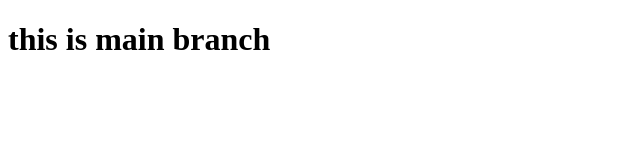
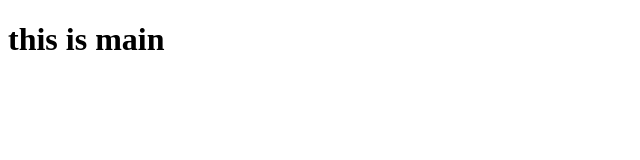
Before and after one commit to mahpara504/branches0, a plain HTML site: page index.html in a window 1280 px wide. Shown: the whole page, without its empty margins (0-640 px from the left). Drawn offline with Linux system fonts and the light colour scheme.

Commit message:
main branch pr hein

```diff
--- a/index.html
+++ b/index.html
@@ -6,6 +6,10 @@
        <title>Document</title>
 </head>
 <body>
-       <h1>this is main branch</h1>
+       <h1>this is main</h1>
+
+
+
+
 </body>
 </html>
```
